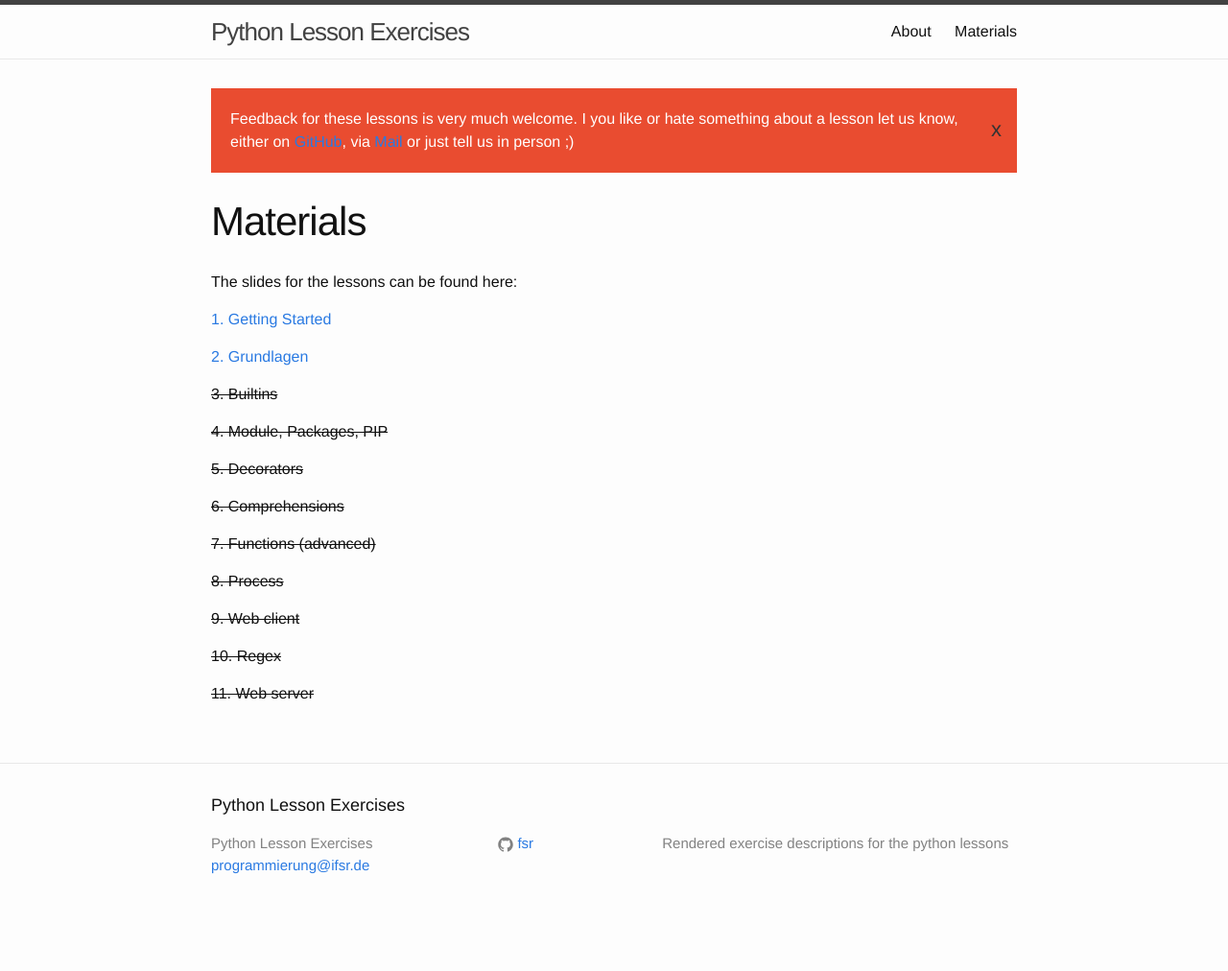
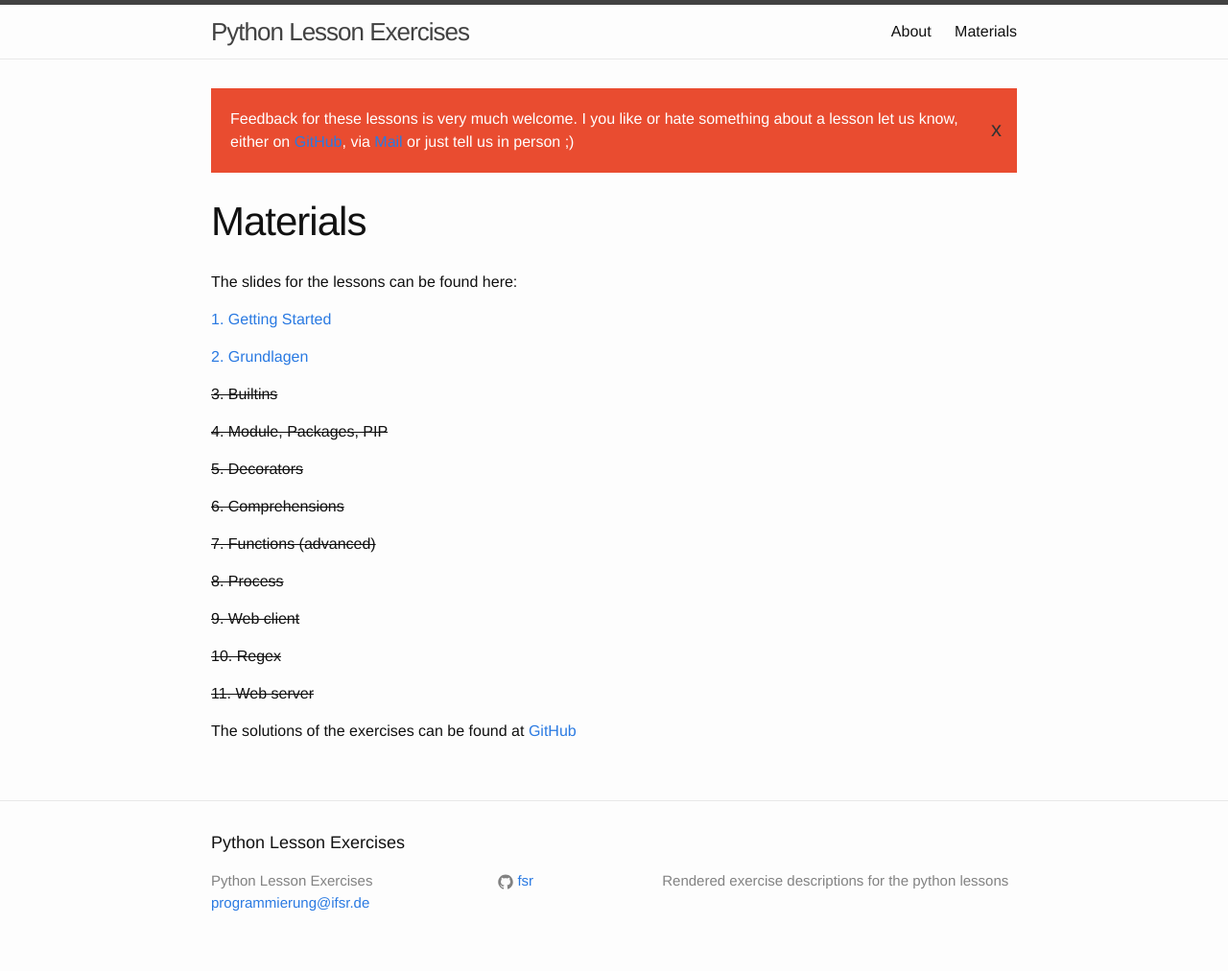
Before and after one commit to fsr/python-lessons, a Jekyll site: the page built from materials.md, in a window 1280 px wide. Shown: the whole page at 96% size. Built offline with Jekyll 4.4.1, drawn with Linux system fonts in a browser that asks for light colours; before the commit the page ends 973 px from its top, so only the background shows below that.

Commit message:
add link to solutions

```diff
--- a/materials.md
+++ b/materials.md
@@ -12,3 +12,5 @@ The slides for the lessons can be found here:
 <del>{{ slide.number }}. {{ slide.name }}</del>
 {% endif %}
 {% endfor %}
+
+The solutions of the exercises can be found at [GitHub](https://github.com/Feliix42/python-solutions)
```
